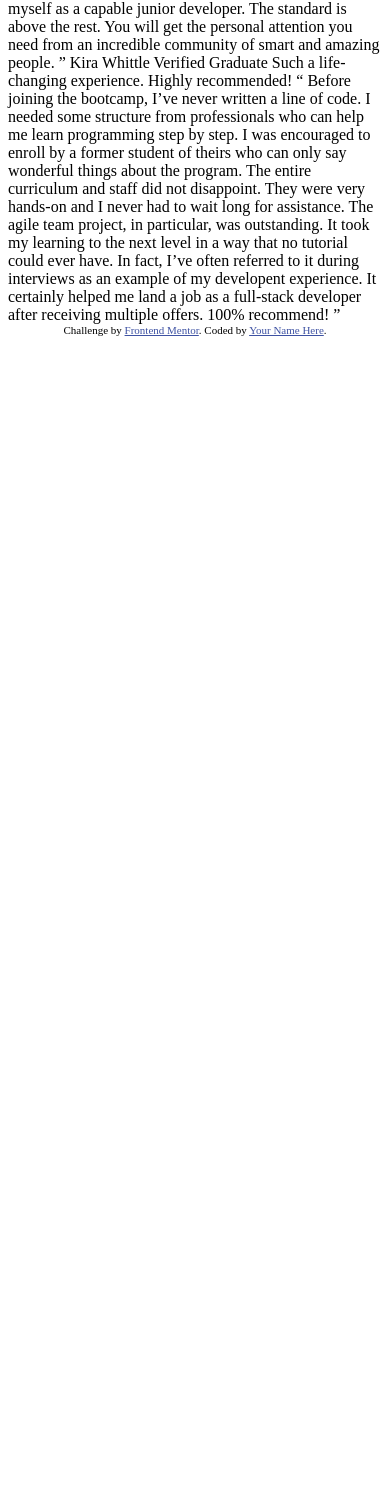
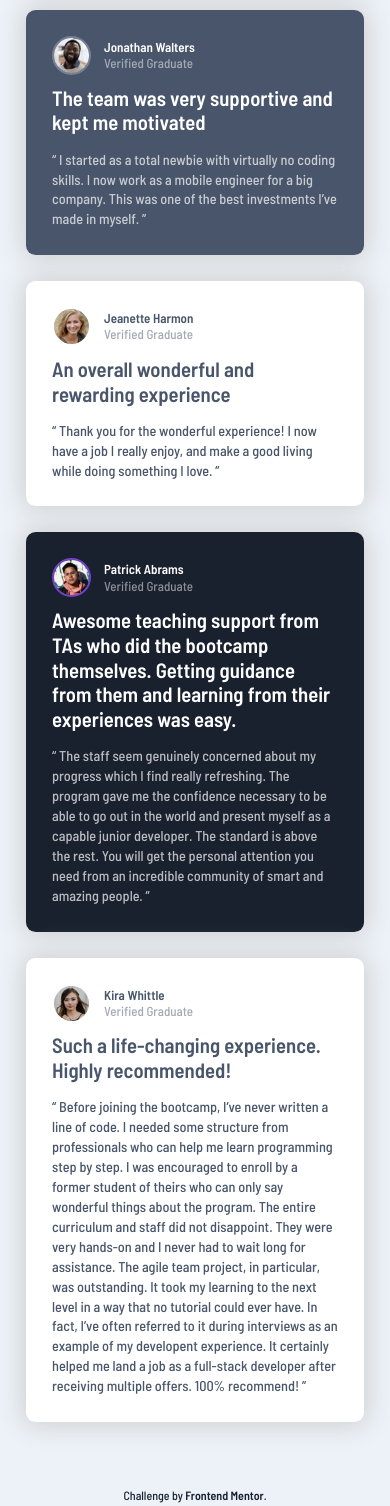
Before and after one commit to santu369/frontendmentor-testimonials-grid-section, a plain HTML site: page index.html in a window 390 px wide. Shown: the part 494-2000 px from the top of the page. Before the commit the page ends 844 px from the top, so only its background shows below. Drawn offline with Linux system fonts and the light colour scheme.

Commit message:
updated mobile design

```diff
--- /dev/null
+++ b/css/reset.css
@@ -0,0 +1,129 @@
+/* http://meyerweb.com/eric/tools/css/reset/
+   v2.0 | 20110126
+   License: none (public domain)
+*/
+
+html,
+body,
+div,
+span,
+applet,
+object,
+iframe,
+h1,
+h2,
+h3,
+h4,
+h5,
+h6,
+p,
+blockquote,
+pre,
+a,
+abbr,
+acronym,
+address,
+big,
+cite,
+code,
+del,
+dfn,
+em,
+img,
+ins,
+kbd,
+q,
+s,
+samp,
+small,
+strike,
+strong,
+sub,
+sup,
+tt,
+var,
+b,
+u,
+i,
+center,
+dl,
+dt,
+dd,
+ol,
+ul,
+li,
+fieldset,
+form,
+label,
+legend,
+table,
+caption,
+tbody,
+tfoot,
+thead,
+tr,
+th,
+td,
+article,
+aside,
+canvas,
+details,
+embed,
+figure,
+figcaption,
+footer,
+header,
+hgroup,
+menu,
+nav,
+output,
+ruby,
+section,
+summary,
+time,
+mark,
+audio,
+video {
+  margin: 0;
+  padding: 0;
+  border: 0;
+  font-size: 100%;
+  font: inherit;
+  vertical-align: baseline;
+}
+/* HTML5 display-role reset for older browsers */
+article,
+aside,
+details,
+figcaption,
+figure,
+footer,
+header,
+hgroup,
+menu,
+nav,
+section {
+  display: block;
+}
+body {
+  line-height: 1;
+}
+ol,
+ul {
+  list-style: none;
+}
+blockquote,
+q {
+  quotes: none;
+}
+blockquote:before,
+blockquote:after,
+q:before,
+q:after {
+  content: "";
+  content: none;
+}
+table {
+  border-collapse: collapse;
+  border-spacing: 0;
+}
--- a/index.html
+++ b/index.html
@@ -1,76 +1,189 @@
 <!DOCTYPE html>
 <html lang="en">
   <head>
-  <meta charset="UTF-8">
-  <meta name="viewport" content="width=device-width, initial-scale=1.0"> <!-- displays site properly based on user's device -->
-
-  <link rel="icon" type="image/png" sizes="32x32" href="./images/favicon-32x32.png">
-
-  <title>Frontend Mentor | [Challenge Name Here]</title>
-
-  <!-- Feel free to remove these styles or customise in your own stylesheet 👍 -->
-  <style>
-    .attribution { font-size: 11px; text-align: center; }
-    .attribution a { color: hsl(228, 45%, 44%); }
-  </style>
+    <meta charset="UTF-8" />
+    <meta name="viewport" content="width=device-width, initial-scale=1.0" />
+    <link
+      rel="icon"
+      type="image/png"
+      sizes="32x32"
+      href="./images/favicon-32x32.png"
+    />
+    <base target="_blank" />
+    <link rel="preconnect" href="https://fonts.gstatic.com" />
+    <link
+      href="https://fonts.googleapis.com/css2?family=Barlow+Semi+Condensed:wght@500;600&display=swap"
+      rel="stylesheet"
+    />
+    <link rel="stylesheet" href="./css/reset.css" />
+    <link rel="stylesheet" href="./css/style.css" />
+    <title>Frontend Mentor | Testimonials grid section</title>
   </head>
   <body>
-  Daniel Clifford
+    <main class="testimonials">
+      <h1 class="sr-only">Testimonials Grid Section</h1>
+      <article class="testimonial testimonial--violet">
+        <div class="testimonial__header">
+          <div class="testimonial__user-img-wrapper">
+            <img
+              class="testimonial__user-img"
+              src="./images/image-daniel.jpg"
+              alt="Daniel Headshot"
+            />
+          </div>
+          <div class="testimonial__user-details">
+            <strong class="testimonial__user-name">Daniel Clifford</strong>
+            <p class="testimonial__user-title">Verified Graduate</p>
+          </div>
+        </div>
+        <h2 class="testimonial__title">
+          I received a job offer mid-course, and the subjects I learned were
+          current, if not more so, in the company I joined. I honestly feel I
+          got every penny’s worth.
+        </h2>
+        <blockquote class="testimonial__content">
+          “ I was an EMT for many years before I joined the bootcamp. I’ve been
+          looking to make a transition and have heard some people who had an
+          amazing experience here. I signed up for the free intro course and
+          found it incredibly fun! I enrolled shortly thereafter. The next 12
+          weeks was the best - and most grueling - time of my life. Since
+          completing the course, I’ve successfully switched careers, working as
+          a Software Engineer at a VR startup. ”
+        </blockquote>
+      </article>
+      <article class="testimonial testimonial--gray-blue">
+        <div class="testimonial__header">
+          <div class="testimonial__user-img-wrapper">
+            <img
+              class="testimonial__user-img"
+              src="./images/image-jonathan.jpg"
+              alt="Jonathan Headshot"
+            />
+          </div>
+          <div class="testimonial__user-details">
+            <strong class="testimonial__user-name">Jonathan Walters</strong>
+            <p class="testimonial__user-title">Verified Graduate</p>
+          </div>
+        </div>
+        <h2 class="testimonial__title">
+          The team was very supportive and kept me motivated
+        </h2>
+        <blockquote class="testimonial__content">
+          “ I started as a total newbie with virtually no coding skills. I now
+          work as a mobile engineer for a big company. This was one of the best
+          investments I’ve made in myself. ”
+        </blockquote>
+      </article>
+      <article class="testimonial testimonial--white">
+        <div class="testimonial__header">
+          <div class="testimonial__user-img-wrapper">
+            <img
+              class="testimonial__user-img"
+              src="./images/image-jeanette.jpg"
+              alt="Jonathan Headshot"
+            />
+          </div>
+          <div class="testimonial__user-details">
+            <strong class="testimonial__user-name testimonial__user-name--dark"
+              >Jeanette Harmon</strong
+            >
+            <p class="testimonial__user-title testimonial__user-title--dark">
               Verified Graduate
-
-  I received a job offer mid-course, and the subjects I learned were current, if not more so,
-  in the company I joined. I honestly feel I got every penny’s worth.
-
-  “ I was an EMT for many years before I joined the bootcamp. I’ve been looking to make a
-  transition and have heard some people who had an amazing experience here. I signed up
-  for the free intro course and found it incredibly fun! I enrolled shortly thereafter.
-  The next 12 weeks was the best - and most grueling - time of my life. Since completing
-  the course, I’ve successfully switched careers, working as a Software Engineer at a VR startup. ”
-
-  Jonathan Walters
+            </p>
+          </div>
+        </div>
+        <h2 class="testimonial__title testimonial__title--dark">
+          An overall wonderful and rewarding experience
+        </h2>
+        <blockquote class="testimonial__content testimonial__content--dark">
+          “ Thank you for the wonderful experience! I now have a job I really
+          enjoy, and make a good living while doing something I love. ”
+        </blockquote>
+      </article>
+      <article class="testimonial testimonial--black-blue">
+        <div class="testimonial__header">
+          <div class="testimonial__user-img-wrapper">
+            <img
+              class="testimonial__user-img testimonial__user-img--decor"
+              src="./images/image-patrick.jpg"
+              alt="Jonathan Headshot"
+            />
+          </div>
+          <div class="testimonial__user-details">
+            <strong class="testimonial__user-name"> Patrick Abrams</strong>
+            <p class="testimonial__user-title">Verified Graduate</p>
+          </div>
+        </div>
+        <h2 class="testimonial__title">
+          Awesome teaching support from TAs who did the bootcamp themselves.
+          Getting guidance from them and learning from their experiences was
+          easy.
+        </h2>
+        <blockquote class="testimonial__content">
+          “ The staff seem genuinely concerned about my progress which I find
+          really refreshing. The program gave me the confidence necessary to be
+          able to go out in the world and present myself as a capable junior
+          developer. The standard is above the rest. You will get the personal
+          attention you need from an incredible community of smart and amazing
+          people. ”
+        </blockquote>
+      </article>
+      <article class="testimonial testimonial--white">
+        <div class="testimonial__header">
+          <div class="testimonial__user-img-wrapper">
+            <img
+              class="testimonial__user-img"
+              src="./images/image-kira.jpg"
+              alt="Jonathan Headshot"
+            />
+          </div>
+          <div class="testimonial__user-details">
+            <strong class="testimonial__user-name testimonial__user-name--dark"
+              >Kira Whittle</strong
+            >
+            <p class="testimonial__user-title testimonial__user-title--dark">
               Verified Graduate
-
-  The team was very supportive and kept me motivated
-
-  “ I started as a total newbie with virtually no coding skills. I now work as a mobile engineer
-  for a big company. This was one of the best investments I’ve made in myself. ”
-
-  Jeanette Harmon
-  Verified Graduate
-
-  An overall wonderful and rewarding experience
-
-  “ Thank you for the wonderful experience! I now have a job I really enjoy, and make a good living
-  while doing something I love. ”
-
-  Patrick Abrams
-  Verified Graduate
-
-  Awesome teaching support from TAs who did the bootcamp themselves. Getting guidance from them and
-  learning from their experiences was easy.
-
-  “ The staff seem genuinely concerned about my progress which I find really refreshing. The program
-  gave me the confidence necessary to be able to go out in the world and present myself as a capable
-  junior developer. The standard is above the rest. You will get the personal attention you need from
-  an incredible community of smart and amazing people. ”
-
-  Kira Whittle
-  Verified Graduate
-
+            </p>
+          </div>
+        </div>
+        <h2 class="testimonial__title testimonial__title--dark">
           Such a life-changing experience. Highly recommended!
-
-  “ Before joining the bootcamp, I’ve never written a line of code. I needed some structure from
-  professionals who can help me learn programming step by step. I was encouraged to enroll by a former
-  student of theirs who can only say wonderful things about the program. The entire curriculum and staff
-  did not disappoint. They were very hands-on and I never had to wait long for assistance. The agile team
-  project, in particular, was outstanding. It took my learning to the next level in a way that no tutorial
-  could ever have. In fact, I’ve often referred to it during interviews as an example of my developent
-  experience. It certainly helped me land a job as a full-stack developer after receiving multiple offers.
-  100% recommend! ”
-
-  <div class="attribution">
-    Challenge by <a href="https://www.frontendmentor.io?ref=challenge" target="_blank">Frontend Mentor</a>.
-    Coded by <a href="#">Your Name Here</a>.
-  </div>
+        </h2>
+        <blockquote class="testimonial__content testimonial__content--dark">
+          “ Before joining the bootcamp, I’ve never written a line of code. I
+          needed some structure from professionals who can help me learn
+          programming step by step. I was encouraged to enroll by a former
+          student of theirs who can only say wonderful things about the program.
+          The entire curriculum and staff did not disappoint. They were very
+          hands-on and I never had to wait long for assistance. The agile team
+          project, in particular, was outstanding. It took my learning to the
+          next level in a way that no tutorial could ever have. In fact, I’ve
+          often referred to it during interviews as an example of my developent
+          experience. It certainly helped me land a job as a full-stack
+          developer after receiving multiple offers. 100% recommend! ”
+        </blockquote>
+      </article>
+    </main>
+    <footer class="attribution">
+      <p class="attribution__section">
+        Challenge by
+        <a
+          class="attribution__link"
+          href="https://www.frontendmentor.io/challenges/huddle-landing-page-with-a-single-introductory-section-B_2Wvxgi0"
+          rel="noopener noreferrer"
+          >Frontend Mentor</a
+        >.
+      </p>
+      <p class="attribution__section">
+        Coded by
+        <a
+          class="attribution__link"
+          href="https://twitter.com/santu69"
+          rel="noopener noreferrer"
+          >Shiva Santosh Jana</a
+        >.
+      </p>
+    </footer>
+    <!--  Verified Graduate    Verified Graduate   Verified Graduate    Verified Graduate   -->
   </body>
 </html>
--- /dev/null
+++ b/sass/style.scss
@@ -0,0 +1,179 @@
+/* variables */
+
+$prim-violet: hsl(263, 55%, 52%);
+$prim-gray-blue: hsl(217, 19%, 35%);
+$prim-black-blue: hsl(219, 29%, 14%);
+$prim-white: hsl(0, 0%, 100%);
+
+$neu-gray: hsl(0, 0%, 81%);
+$neu-gray-blue: hsl(210, 46%, 95%);
+
+$font-size: 13px;
+$font-family: "Barlow Semi Condensed", sans-serif;
+$font-medium: 500;
+$font-semi-bold: 600;
+
+$bg-quotation: "../images/bg-pattern-quotation.svg";
+
+$breakpoint-tablet: 63rem;
+$breakpoint-laptop: 83rem;
+// max-width: 1112px
+// max-height: 575px
+// main
+// display: grid;
+// align-items: flex-start;
+// grid-template-columns: repeat(4, 25%);
+// grid-template-rows: repeat(2, 50%);
+
+// grid-column: 1/3;
+// grid-row: 1/2;
+
+// grid-column: 3/3;
+
+// grid-column: 1/2;
+
+// grid-column: 2/4;
+
+// grid-row: 1/3;
+// grid-column: 4/5;
+
+/* initial setup */
+
+*,
+*::before,
+*::after {
+  box-sizing: border-box;
+}
+
+/* screen reader only class */
+
+.sr-only {
+  position: absolute;
+  width: 1px;
+  height: 1px;
+  padding: 0;
+  margin: -1px;
+  overflow: hidden;
+  clip: rect(0, 0, 0, 0);
+  border: 0;
+  color: $prim-white;
+}
+
+body {
+  font-family: $font-family;
+  font-size: $font-size;
+  text-align: center;
+  font-weight: $font-medium;
+  background-color: $neu-gray-blue;
+  color: $prim-white;
+  min-width: 14rem;
+  display: flex;
+  align-items: center;
+  flex-direction: column;
+}
+
+.testimonials {
+  display: flex;
+  flex-direction: column;
+  gap: 2em;
+  min-height: calc(100vh - 6em);
+  max-width: 45rem;
+  margin: 3em 2em;
+}
+
+.testimonial {
+  text-align: left;
+  border-radius: 0.75em;
+  padding: 2em;
+  box-shadow: 0 0 2em 0.25em $neu-gray;
+  &--violet {
+    background: url($bg-quotation) no-repeat right top $prim-violet;
+    background-position-x: 90%;
+  }
+  &--gray-blue {
+    background: $prim-gray-blue;
+  }
+  &--white {
+    background: $prim-white;
+  }
+  &--black-blue {
+    background: $prim-black-blue;
+  }
+  &__header {
+    display: flex;
+    align-items: center;
+    gap: 1em;
+  }
+  &__user-img {
+    width: 3em;
+    height: auto;
+    border-radius: 50%;
+    border: 2px solid rgba($prim-white, 0.25);
+    display: block;
+    &--decor {
+      border: 2px solid $prim-violet;
+    }
+  }
+  &__user-details {
+  }
+  &__user-name {
+    display: inline-block;
+    font-weight: 600;
+    margin-bottom: 0.25em;
+    &--dark {
+      color: $prim-gray-blue;
+    }
+  }
+  &__user-title {
+    font-weight: 500;
+    color: rgba($prim-white, 0.5);
+    &--dark {
+      color: rgba($prim-gray-blue, 0.5);
+    }
+  }
+  &__title {
+    margin-top: 0.5em;
+    font-size: 1.295rem;
+    line-height: 120%;
+    font-weight: 600;
+    &--dark {
+      color: $prim-gray-blue;
+    }
+  }
+  &__content {
+    color: rgba($prim-white, 0.7);
+    line-height: 140%;
+    font-size: 0.89rem;
+    margin-top: 1em;
+    font-weight: 500;
+    &--dark {
+      color: $prim-gray-blue;
+    }
+  }
+}
+
+/* footer */
+
+.attribution {
+  font-size: 0.75rem;
+  text-align: center;
+  margin-top: 1rem;
+  color: $prim-black-blue;
+  font-weight: $font-medium;
+  &__section {
+    margin-top: 1em;
+  }
+  &__link {
+    color: inherit;
+    text-decoration: none;
+    font-weight: $font-semi-bold;
+    &:hover,
+    &:focus-visible {
+      outline: 3px dotted $prim-black-blue !important;
+      outline-offset: 0.25rem;
+    }
+    &:focus:not(:focus-visible) {
+      outline: transparent;
+    }
+  }
+}
```
Also changed, not shown: css/style.css (added), 1 other file. Lines whose indentation alone changed are shown as unchanged.
